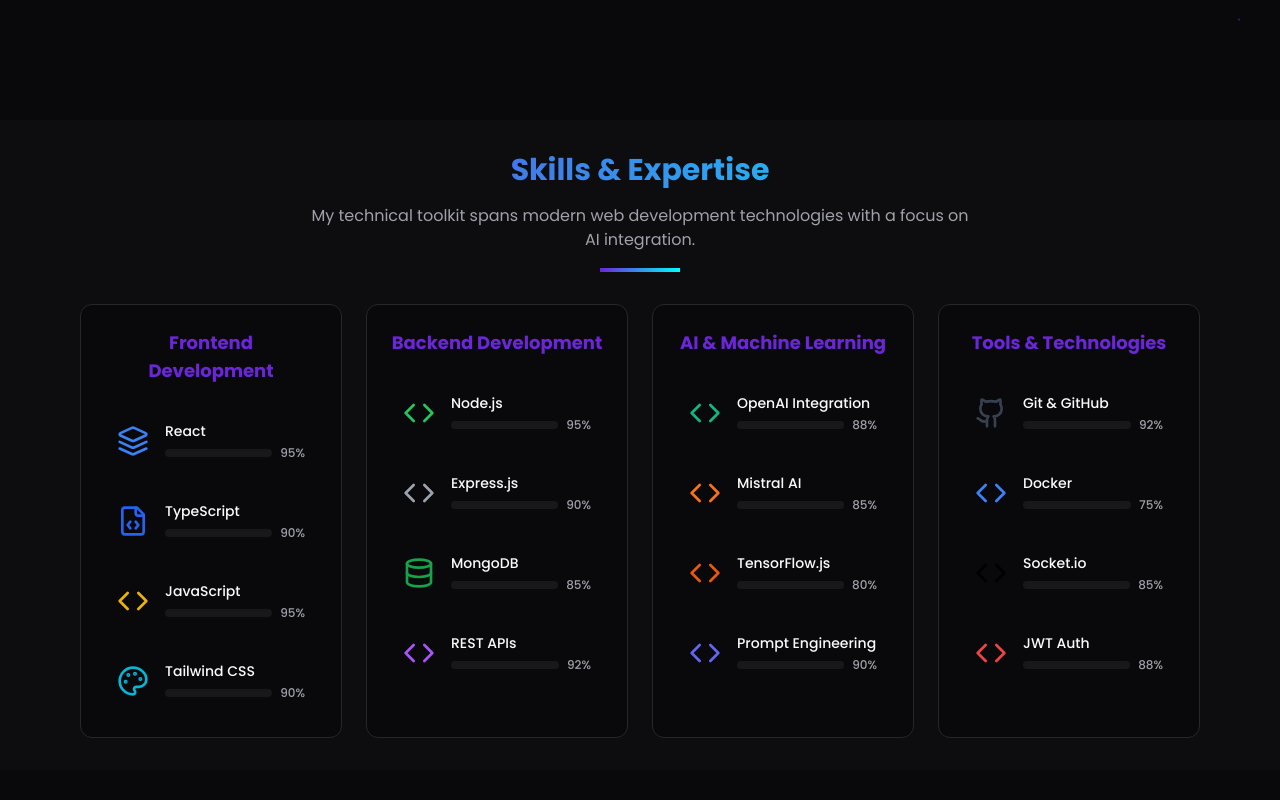
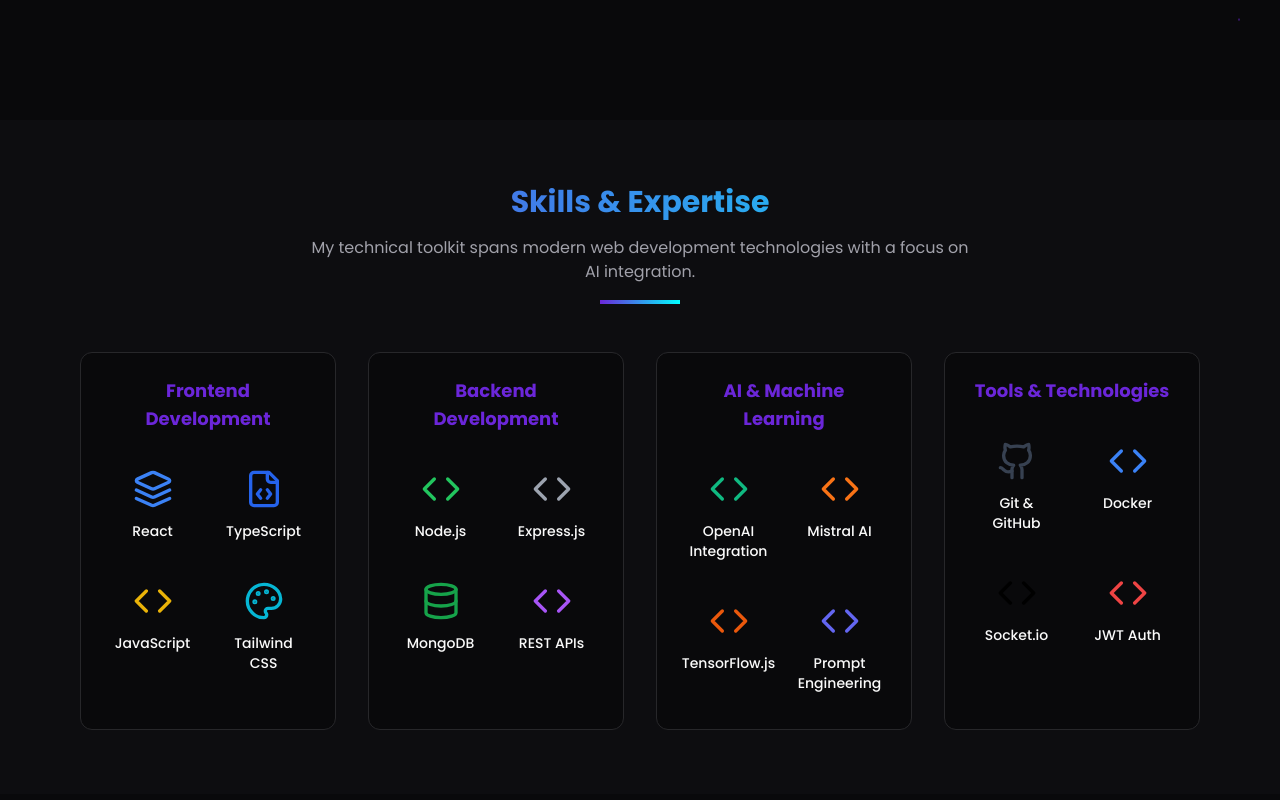
Before and after one commit to dadisodivine/divine-ai-spark, a React (Vite) app: page / in a window 1280 px wide. Shown: the part 680-1480 px from the top of the page. Built offline with nearby package versions, Linux system fonts and the light colour scheme.

Commit message:
Refactor: Reorder sections and update skills display
Reordered the Skills and Projects sections to appear before the About section. Removed skill percentages, displaying only icons, and updated skill icons for accuracy.

```diff
--- a/src/components/Skills.tsx
+++ b/src/components/Skills.tsx
@@ -6,45 +6,45 @@ const Skills = () => {
     {
       title: 'Frontend Development',
       skills: [
-        { name: 'React', icon: Layers, level: 95, color: 'text-blue-500' },
-        { name: 'TypeScript', icon: FileCode, level: 90, color: 'text-blue-600' },
-        { name: 'JavaScript', icon: Code, level: 95, color: 'text-yellow-500' },
-        { name: 'Tailwind CSS', icon: Palette, level: 90, color: 'text-cyan-500' },
+        { name: 'React', icon: Layers, color: 'text-blue-500' },
+        { name: 'TypeScript', icon: FileCode, color: 'text-blue-600' },
+        { name: 'JavaScript', icon: Code, color: 'text-yellow-500' },
+        { name: 'Tailwind CSS', icon: Palette, color: 'text-cyan-500' },
       ]
     },
     {
       title: 'Backend Development',
       skills: [
-        { name: 'Node.js', icon: Code, level: 95, color: 'text-green-500' },
-        { name: 'Express.js', icon: Code, level: 90, color: 'text-gray-400' },
-        { name: 'MongoDB', icon: Database, level: 85, color: 'text-green-600' },
-        { name: 'REST APIs', icon: Code, level: 92, color: 'text-purple-500' },
+        { name: 'Node.js', icon: Code, color: 'text-green-500' },
+        { name: 'Express.js', icon: Code, color: 'text-gray-400' },
+        { name: 'MongoDB', icon: Database, color: 'text-green-600' },
+        { name: 'REST APIs', icon: Code, color: 'text-purple-500' },
       ]
     },
     {
       title: 'AI & Machine Learning',
       skills: [
-        { name: 'OpenAI Integration', icon: Code, level: 88, color: 'text-emerald-500' },
-        { name: 'Mistral AI', icon: Code, level: 85, color: 'text-orange-500' },
-        { name: 'TensorFlow.js', icon: Code, level: 80, color: 'text-orange-600' },
-        { name: 'Prompt Engineering', icon: Code, level: 90, color: 'text-indigo-500' },
+        { name: 'OpenAI Integration', icon: Code, color: 'text-emerald-500' },
+        { name: 'Mistral AI', icon: Code, color: 'text-orange-500' },
+        { name: 'TensorFlow.js', icon: Code, color: 'text-orange-600' },
+        { name: 'Prompt Engineering', icon: Code, color: 'text-indigo-500' },
       ]
     },
     {
       title: 'Tools & Technologies',
       skills: [
-        { name: 'Git & GitHub', icon: Github, level: 92, color: 'text-gray-700' },
-        { name: 'Docker', icon: Code, level: 75, color: 'text-blue-500' },
-        { name: 'Socket.io', icon: Code, level: 85, color: 'text-black' },
-        { name: 'JWT Auth', icon: Code, level: 88, color: 'text-red-500' },
+        { name: 'Git & GitHub', icon: Github, color: 'text-gray-700' },
+        { name: 'Docker', icon: Code, color: 'text-blue-500' },
+        { name: 'Socket.io', icon: Code, color: 'text-black' },
+        { name: 'JWT Auth', icon: Code, color: 'text-red-500' },
       ]
     }
   ];
 
   return (
-    <section id="skills" className="py-8 bg-muted/30">
+    <section id="skills" className="py-16 bg-muted/30">
       <div className="max-w-6xl mx-auto px-4">
-        <div className="text-center mb-8">
+        <div className="text-center mb-12">
           <h2 className="text-3xl font-bold mb-4 gradient-text">
             Skills & Expertise
           </h2>
@@ -54,40 +54,27 @@ const Skills = () => {
           <div className="w-20 h-1 bg-gradient-to-r from-primary to-accent mx-auto mt-4"></div>
         </div>
 
-        <div className="grid md:grid-cols-2 lg:grid-cols-4 gap-6">
-          {skillCategories.map((category, categoryIndex) => (
+        <div className="grid md:grid-cols-2 lg:grid-cols-4 gap-8">
+          {skillCategories.map((category) => (
             <div
               key={category.title}
               className="bg-card border border-border rounded-xl p-6 hover:shadow-lg transition-all duration-300 group"
             >
               <h3 className="text-lg font-bold mb-6 text-center text-primary">{category.title}</h3>
 
-              <div className="space-y-4">
+              <div className="grid grid-cols-2 gap-4">
                 {category.skills.map((skill) => {
                   const IconComponent = skill.icon;
                   return (
                     <div
                       key={skill.name}
-                      className="flex items-center gap-4 p-3 rounded-lg hover:bg-muted/50 transition-colors group-hover:scale-105 transform duration-200"
+                      className="flex flex-col items-center p-3 rounded-lg hover:bg-muted/50 transition-all duration-200 group-hover:scale-105"
                     >
-                      <div className="flex-shrink-0">
-                        <IconComponent
-                          size={32}
-                          className={`${skill.color} transition-transform group-hover:scale-110`}
-                        />
-                      </div>
-                      <div className="flex-1">
-                        <span className="font-medium text-sm block">{skill.name}</span>
-                        <div className="flex items-center gap-2 mt-1">
-                          <div className="flex-1 bg-muted rounded-full h-2">
-                            <div
-                              className={`h-full ${skill.color.replace('text-', 'bg-')} rounded-full transition-all duration-1000`}
-                              style={{ width: `${skill.level}%` }}
-                            />
-                          </div>
-                          <span className="text-xs text-muted-foreground font-medium">{skill.level}%</span>
-                        </div>
-                      </div>
+                      <IconComponent
+                        size={40}
+                        className={`${skill.color} mb-3 transition-transform hover:scale-110`}
+                      />
+                      <span className="text-sm font-medium text-center">{skill.name}</span>
                     </div>
                   );
                 })}
```
